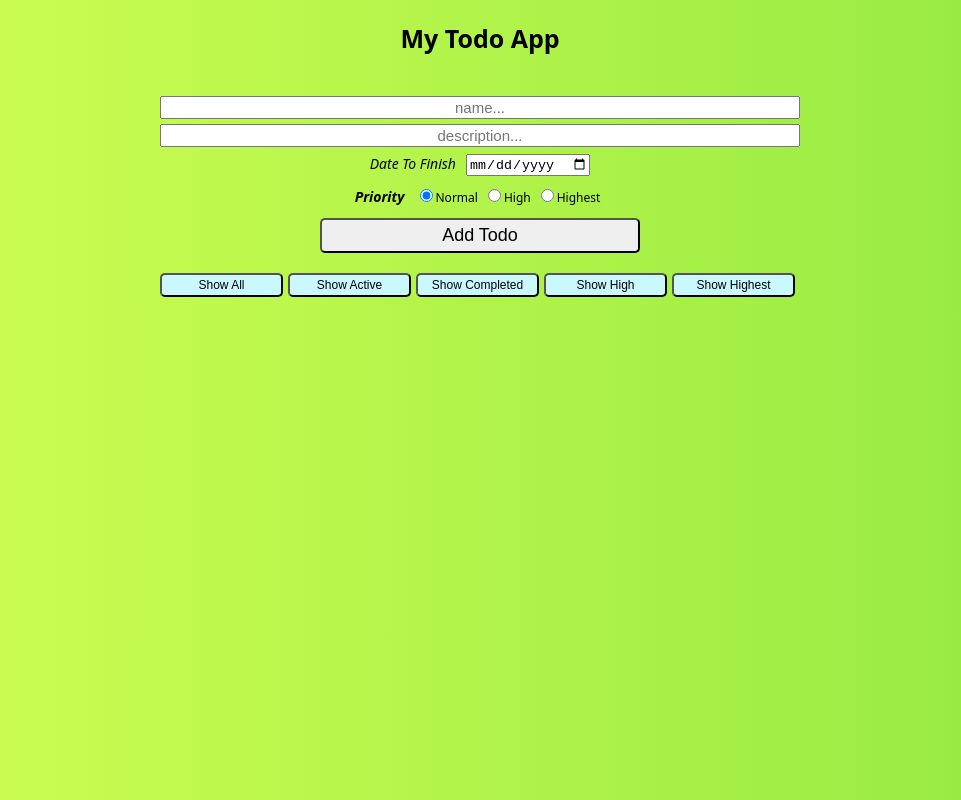
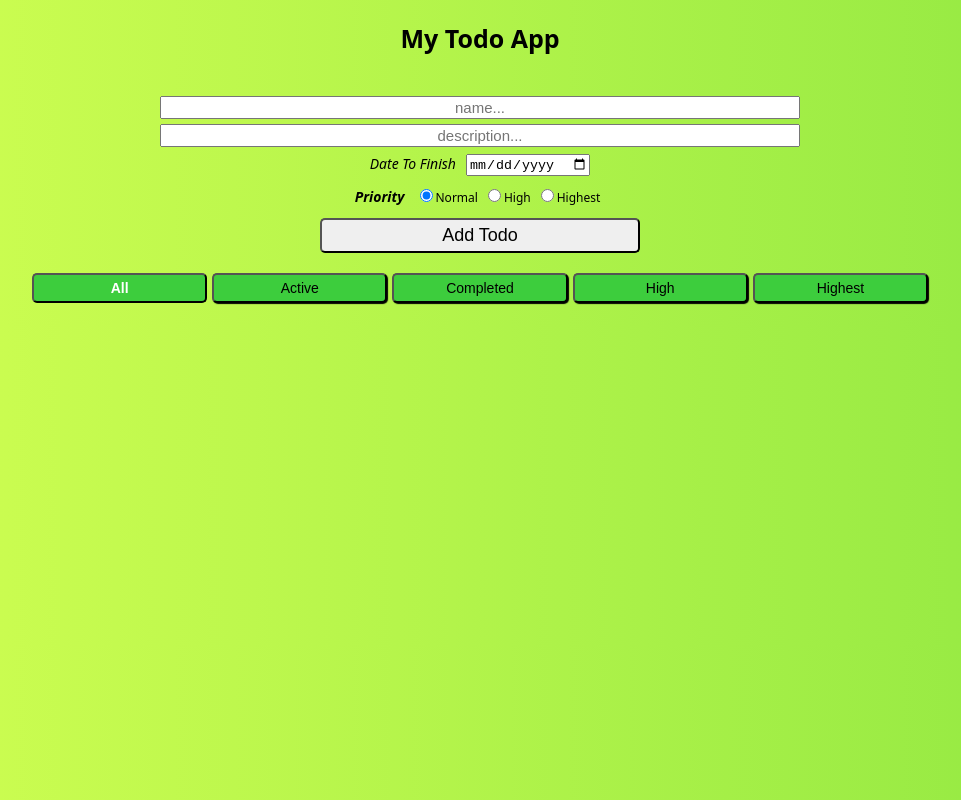
Before and after one commit to great-timofey/todo-app, a React (Create React App) app: page / in a window 1280 px wide. Shown: the whole page, without its empty margins (160-1121 px from the left). Built offline with nearby package versions, Linux system fonts and the light colour scheme.

Commit message:
added localstorage save & some styles

```diff
--- a/src/components/FiltersBar.js
+++ b/src/components/FiltersBar.js
@@ -8,55 +8,69 @@ const FiltersContainer = styled.div`
   display: flex;
   margin: 0 auto 10px;
   justify-content: center;
-  width: 50%;
+  width: 70%;
 `;
 
-const Button = styled.button`
+const Button = styled.button.attrs({
+  style: props => ({
+    boxShadow: props.active ? 'none': '1px 1px 1px black',
+    color: props.active ? 'white' : 'black',
+    fontWeight: props.active ? 'bold' : 'normal'
+  })
+})`
   width: 20%;
   margin-right: 5px
-  font-size: 12px;
+  font-size: 14px;
   border-radius: 5px;
-  padding: 3px;
+  padding: 5px;
   transition: 0.2s;
-  background-color: #C9F9FF;
+  background-color: #3DCD3D;
   &:hover {
     cursor: pointer;
-    background-color: #90D7FF;
+    background-color: #B3F6B3;
     transition: 0.2s;
+  }
+  &:last-of-type {
+    margin-right: 0;
   }
 `;
 
 
-const FiltersBar = ({ setFilter }) => {
+const FiltersBar = ({ filter, setFilter }) => {
   return (
     <FiltersContainer>
       <Button
+        active={filter === Filters.SHOW_ALL}
         onClick={() => setFilter(Filters.SHOW_ALL)}
       >
-        Show All
+        All
       </Button>
       <Button
+        active={filter === Filters.SHOW_ACTIVE}
         onClick={() => setFilter(Filters.SHOW_ACTIVE)}
       >
-        Show Active
+        Active
       </Button>
       <Button
+        active={filter === Filters.SHOW_COMPLETED}
         onClick={() => setFilter(Filters.SHOW_COMPLETED)}
       >
-        Show Completed
+        Completed
       </Button>
       <Button
+        active={filter === Filters.SHOW_HIGH}
         onClick={() => setFilter(Filters.SHOW_HIGH)}
       >
-        Show High
+        High
       </Button>
       <Button
+        active={filter === Filters.SHOW_HIGHEST}
         onClick={() => setFilter(Filters.SHOW_HIGHEST)}
       >
-        Show Highest
+        Highest
       </Button>
     </FiltersContainer>
   )
 };
 
-export default connect(null, { setFilter }) (FiltersBar);
+export default connect(({ filter }) => ({ filter }), { setFilter }) (FiltersBar);
--- a/src/components/Todo.js
+++ b/src/components/Todo.js
@@ -6,6 +6,7 @@ import { removeTodo, toggleTodo } from '../AC';
 const TodoContainer = styled.li.attrs({
   style: props => ({
     textDecorationLine: props.active ? 'line-through' : 'none',
+    color: (new Date(props.date) < new Date() ? 'red' : 'black')
   })
 })`
   padding: 5px;
@@ -45,7 +46,7 @@ const TodoDesc = styled.p`
 `
 const TodoDate = styled.span`
   font-size: 10px;
-  color: white;
+  color: ${TodoContainer.color};
 `
 
 const TodoStatusBox = styled.input.attrs({
@@ -72,6 +73,7 @@ class Todo extends Component {
     return (
       <TodoContainer
         active={isChecked}
+        date={date}
       >
         <TodoStatusBox
           checked={isChecked}
@@ -92,13 +94,11 @@ class Todo extends Component {
   };
 
   handleDelete = () => {
-    console.log(this)
     const { removeTodo, id } = this.props;
     removeTodo(id);
   }
 
   handleCheck = () => {
-    console.log(this)
     const { toggleTodo, id } = this.props;
     toggleTodo(id);
   }
--- a/src/stores/index.js
+++ b/src/stores/index.js
@@ -1,7 +1,40 @@
 import { createStore } from 'redux';
 import reducer from '../reducers'
 
-const store = createStore(reducer);
+const loadState = () => {
+  try {
+    const serializedState = localStorage.getItem('state');
+    if (serializedState === null) {
+      return undefined;
+    }
+    return JSON.parse(serializedState);
+  } catch (err) {
+    return undefined;
+  }
+}
+
+const saveState = (state) => {
+  try {
+    const serializedState = JSON.stringify(state);
+    localStorage.setItem('state', serializedState);
+  } catch (err) {
+
+  }
+}
+
+const persistedState = {...loadState()};
+const store = createStore(
+  reducer,
+  persistedState
+);
+
+store.subscribe(() => {
+  saveState({
+    todos: store.getState().todos
+  });
+})
+
+//only for dev
 window.store = store;
 
 export default store;
```
